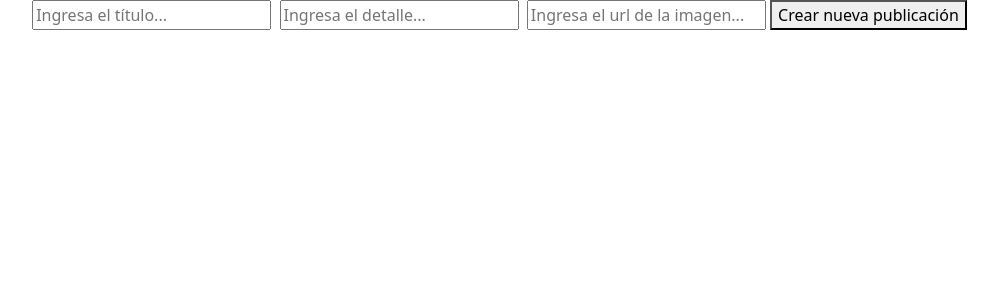
After one commit to EzequielBosco/21523A-Ezequiel-Bosco-BLOG, a Node server app: template src/views/form.ejs in a window 1280 px wide. The commit adds this page. Shown: the top 300 px of the page, without its empty margins (54-1052 px from the left). Run offline with Node 20, Linux system fonts and the light colour scheme; the template is opened without the code that fills it, so the values that code supplies are empty; some libraries are stand-ins or nearby versions.

Commit message:
configuro crear post con vista de form

```diff
--- a/src/public/js/index.js
+++ b/src/public/js/index.js
@@ -1,5 +1,33 @@
+const btnCreate = document.getElementById('btn-create')
+const btnUpdate = document.getElementById('btn-update')
+const btnDelete = document.getElementById('btn-delete')
+
+btnCreate.addEventListener('click', createPosts)
+
 const createPosts = () => {
-    fetch()
+    fetch('/posts/create', {
+        method: 'POST',
+        headers: {
+            'Content-Type': 'application/json',
+        },
+        body: JSON.stringify({
+            titulo: document.getElementById('titulo').value,
+            detalle: document.getElementById('detalle').value,
+            url_imagen: document.getElementById('url_imagen').value,
+        }),
+    })
+        .then((response) => response.json())
+        .then((data) => {
+            if (data.msg === 'Post created successfully') {
+                console.log('Redirection is being executed')
+                window.location.href = '/posts'
+            } else {
+                console.log("Error to create a post")
+            }
+        })
+        .catch((error) => {
+            console.error('Error:', error)
+        })
 }
 
 const getPosts = async () => {
--- /dev/null
+++ b/src/views/form.ejs
@@ -0,0 +1,24 @@
+<!DOCTYPE html>
+<html lang="es">
+<head>
+    <meta charset="UTF-8">
+    <meta name="viewport" content="width=device-width, initial-scale=1.0">
+    <title>Blog</title>
+    <link href="https://cdn.jsdelivr.net/npm/bootstrap@5.3.1/dist/css/bootstrap.min.css" rel="stylesheet" integrity="sha384-4bw+/aepP/YC94hEpVNVgiZdgIC5+VKNBQNGCHeKRQN+PtmoHDEXuppvnDJzQIu9" crossorigin="anonymous">
+</head>
+<body>
+    <div class="container">
+        <form enctype="application/x-www-form-urlencoded" action="/posts/create" method="post">
+            <label for="titulo"></label>
+            <input type="text" id="titulo" name="titulo" placeholder="Ingresa el título..." required>
+            <label for="detalle"></label>
+            <input type="text" id="detalle" name="detalle" placeholder="Ingresa el detalle..." required>
+            <label for="url_imagen"></label>
+            <input type="url" id="url_imagen" name="url_imagen" placeholder="Ingresa el url de la imagen..." required>
+            <button type="submit" id="btn-create">Crear nueva publicación</button>
+        </form>
+    </div>
+    <script src="/js/index.js"></script>
+    <script src="https://cdn.jsdelivr.net/npm/bootstrap@5.3.1/dist/js/bootstrap.bundle.min.js" integrity="sha384-HwwvtgBNo3bZJJLYd8oVXjrBZt8cqVSpeBNS5n7C8IVInixGAoxmnlMuBnhbgrkm" crossorigin="anonymous"></script>
+</body>
+</html>
--- a/src/views/posts.ejs
+++ b/src/views/posts.ejs
@@ -17,6 +17,7 @@
                             <th>Titulo</th>
                             <th>Detalle</th>
                             <th>Fecha</th>
+                            <th>Opciones</th>
                         </tr>
                     </thead>
                     <tbody>
@@ -26,10 +27,13 @@
                                 <td><%= post.titulo %></td>
                                 <td><%= post.detalle %></td>
                                 <td><%= post.fecha_publicacion %></td>
+                                <td><button id="btn-update">Modificar publicación</button></td>
+                                <td><button id="btn-delete">Eliminar publicación</button></td>
                             </tr>
                         <% }) %>
                     </tbody>
                 </table>
+                <button id="btn-create">Crear nueva publicación</button>
             </div>
         </div>
     </div>
```
Also changed, not shown: src/controllers/controller.posts.js (+27 -1 lines).
